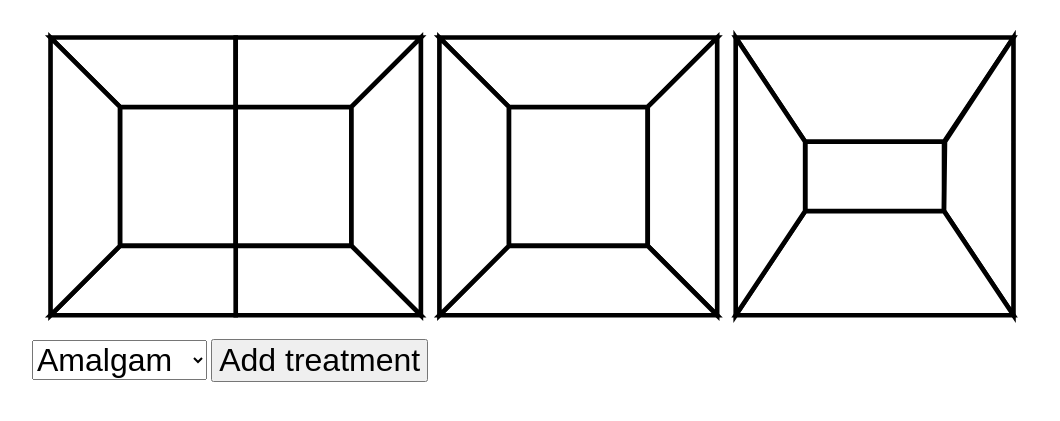
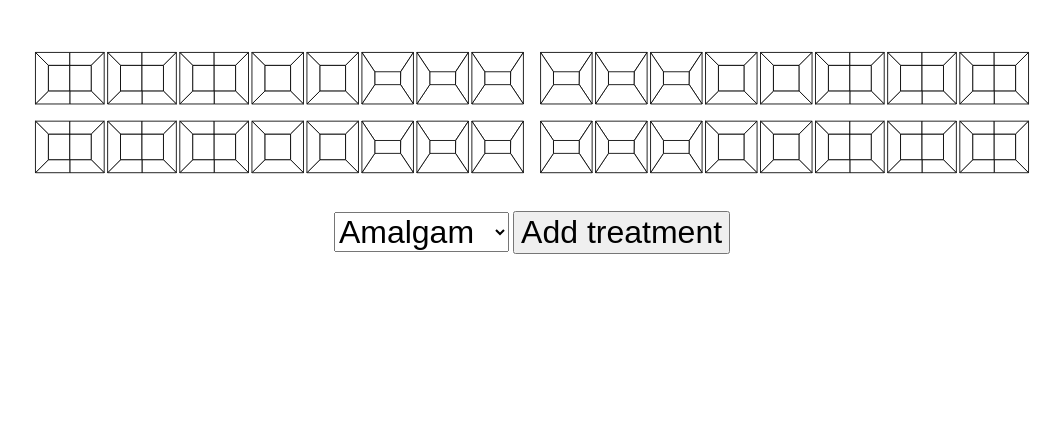
Before and after one commit to jacobwalkr/dental-chart, a plain HTML site: page chart.html in a window 1280 px wide. Shown: the part 67-488 px from the top of the page, without its empty margins (108-1168 px from the left). Drawn offline with Linux system fonts and the light colour scheme.

Commit message:
Draw chart from SVG templates and register a click event!

```diff
--- a/chart.html
+++ b/chart.html
@@ -11,36 +11,7 @@
         <h1>Dental Charting Demo</h1>
 
         <!-- FIXME: viewbox needs to be there when the element is created -->
-        <svg id="chart" preserveAspectRatio="xMidYMid meet" viewbox="0 0 1080 340">
-            <g id="ur8" class="molar" transform="translate(20, 20)">
-                <rect x="75" y="75" stroke="black" id="ur8-disto-occlusal" style="stroke-width: 5px;" width="125" height="150" fill="white"/>
-                <rect x="200" y="75" stroke="black" id="ur8-mesio-occlusal" style="stroke-width: 5px;" width="125" height="150" fill="white"/>
-
-                <polygon stroke="black" id="ur8-disto-buccal" style="stroke-width: 5px;" points="0 0 200 0 200 75 75 75" fill="white" />
-                <polygon stroke="black" id="ur8-mesio-buccal" style="stroke-width: 5px;" points="200 0 400 0 325 75 200 75" fill="white" />
-
-                <polygon stroke="black" id="ur8-mesial" style="stroke-width: 5px;" points="400 0 400 300 325 225 325 75" fill="white" />
-
-                <polygon stroke="black" id="ur8-mesio-palatal" style="stroke-width: 5px;" points="400 300 200 300 200 225 325 225" fill="white" />
-                <polygon stroke="black" id="ur8-disto-palatal" style="stroke-width: 5px;" points="200 300 0 300 75 225 200 225" fill="white" />
-
-                <polygon stroke="black" id="ur8-distal" style="stroke-width: 5px;" points="0 300 0 0 75 75 75 225" fill="white" />
-            </g>
-            <g id="ur5" transform="translate(440, 20)">
-                <rect x="75" y="75" stroke="black" id="ur5-occlusal" style="stroke-width: 5px;" width="150" height="150" fill="white"/>
-                <polygon stroke="black" id="ur5-buccal" style="stroke-width: 5px;" points="0 0 300 0 225 75 75 75" fill="white" />
-                <polygon stroke="black" id="ur5-mesial" style="stroke-width: 5px;" points="300 0 300 300 225 225 225 75" fill="white" />
-                <polygon stroke="black" id="ur5-palatal" style="stroke-width: 5px;" points="300 300 0 300 75 225 225 225" fill="white" />
-                <polygon stroke="black" id="ur5-distal" style="stroke-width: 5px;" points="0 300 0 0 75 75 75 225" fill="white" />
-            </g>
-            <g id="ur3" transform="translate(760, 20)">
-                <rect x="75" y="75" stroke="black" id="ur3-incisal" style="stroke-width: 5px;" width="150" height="150" fill="white"/>
-                <polygon stroke="black" id="ur3-buccal" style="stroke-width: 5px;" points="0 0 300 0 225 112.5 75 112.5" fill="white" />
-                <polygon stroke="black" id="ur3-mesial" style="stroke-width: 5px;" points="300 0 300 300 225 187.5 226 112.5" fill="white" />
-                <polygon stroke="black" id="ur3-palatal" style="stroke-width: 5px;" points="300 300 0 300 75 187.5 225 187.5" fill="white" />
-                <polygon stroke="black" id="ur3-distal" style="stroke-width: 5px;" points="0 300 0 0 75 112.5 75 187.5" fill="white" />
-            </g>
-        </svg>
+        <svg id="chart" preserveAspectRatio="xMidYMid meet" viewbox="0 0 5820 740"></svg>
         <section class='treatment-form'>
             <select>
                 <option value="amalgam">Amalgam</option>
--- a/js/chart.js
+++ b/js/chart.js
@@ -31,6 +31,70 @@ function DentalChart(paper) {
 
     // expected to be the whole SVG
     this.paper = paper;
+
+    // draw the chart!
+    // e = edge, m = molar, p = premolar, i = incisor, l = midline
+    var arch = "emememepepeieieilieieiepepememem".split('');
+    var ys = [20, 420];
+
+    for (yi in ys) {
+        var y = ys[yi];
+        var from_left = 0;
+
+        for (item in arch) {
+            var target;
+
+            switch (arch[item]) {
+                // test the spaces first
+                case 'e':
+                    from_left += this.EDGE_SPACING;
+                    continue;
+                case 'l':
+                    from_left += this.MIDLINE_SPACING;
+                    continue;
+                // not a space? congratulations! it's a tooth!
+                case 'm':
+                    target = 'molar.svg';
+                    this_x = from_left;
+                    from_left += this.MOLAR_WIDTH;
+                    break;
+                case 'p':
+                    target = 'premolar.svg';
+                    this_x = from_left;
+                    from_left += this.PREMOLAR_WIDTH;
+                    break;
+                case 'i':
+                    target = 'incisor.svg';
+                    this_x = from_left;
+                    from_left += this.INCISOR_WIDTH;
+                    break;
+            }
+
+            if (target === undefined) {
+                continue;
+            }
+
+            Snap.load('svg/' + target, function (frag) {
+                var group = frag.select('g');
+
+                group.transform(Snap.format('translate({x},{y})', {
+                    x: this.x,
+                    y: this.y
+                }));
+
+                this.paper.append(group);
+            }, {
+                paper: this.paper,
+                x: this_x,
+                y: y
+            });
+        }
+    }
+
+    // register a click event
+    this.paper.click(function (event) {
+        event.target.style.fill = 'red';
+    })
 }
 
 /**
--- a/scss/style.scss
+++ b/scss/style.scss
@@ -9,8 +9,14 @@ body {
     margin: 0 auto;
 }
 
+section.treatment-form {
+    width: 100%;
+    text-align: center;
+}
+
 #chart {
     width: 100%;
+    margin: 30px 0;
 
     rect, polygon {
         stroke-width: 5px;
```
Also changed, not shown: css/style.css, 1 other file.
